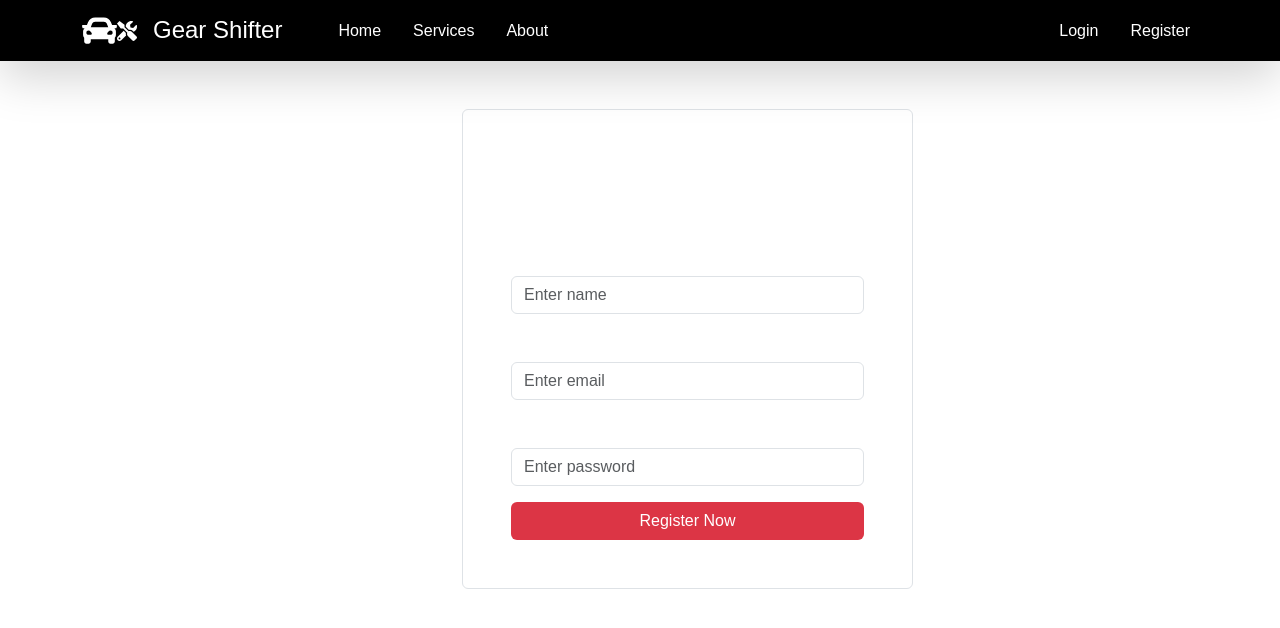
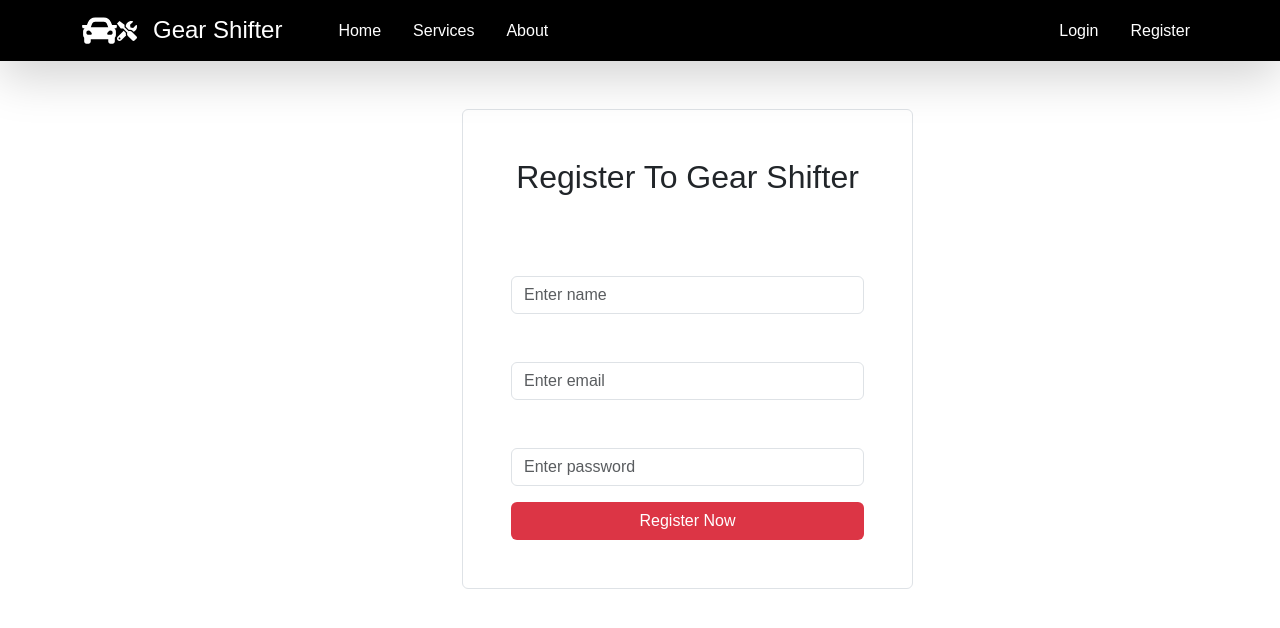
Before and after one commit to Jinit123/gearshifter, a React (Vite) app in the folder Frontend/: page /register in a window 1280 px wide. Shown: the top 628 px of the page. Built offline with nearby package versions, Linux system fonts and the light colour scheme; a web font is replaced by a local one.

Commit message:
text color change

```diff
--- a/Frontend/src/pages/Register.jsx
+++ b/Frontend/src/pages/Register.jsx
@@ -41,7 +41,7 @@ const Register = () => {
                 </div>
                 <div className='col-12 col-md-12 col-lg-5'>
                     <form className="border p-5 rounded w-100" onSubmit={handleSubmit}>
-                        <h2 className="text-center mb-4 pb-4">Register To Gear Shifter</h2>
+                        <h2 className="text-center text-dark mb-4 pb-4">Register To Gear Shifter</h2>
                         <div className="mb-3">
                             <label htmlFor="email" className="form-label">Name</label>
                             <input type="text" className="form-control" id="email" placeholder="Enter name" onChange={(e) => setData({ ...data, name: e.target.value })} required />
```
